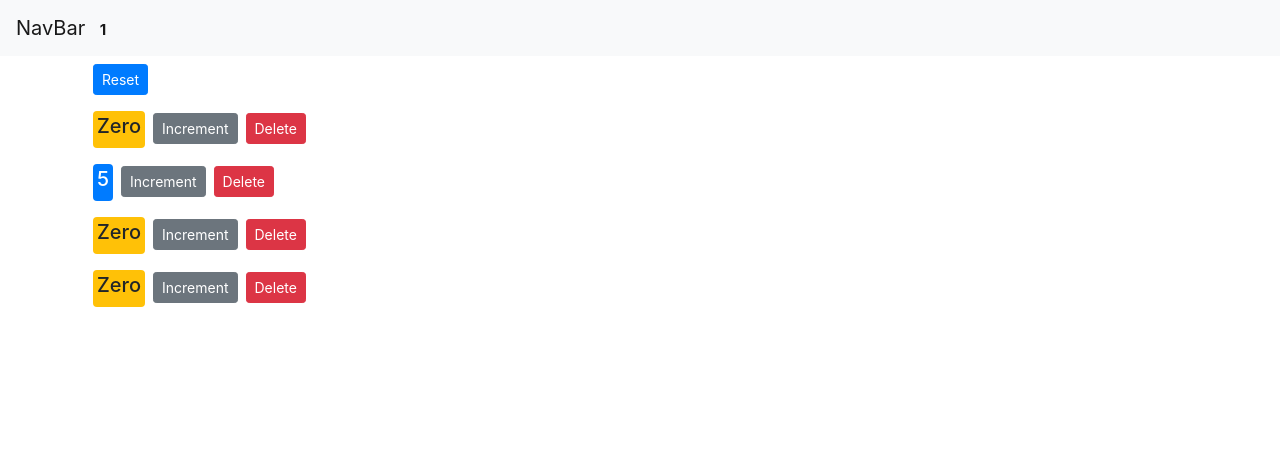
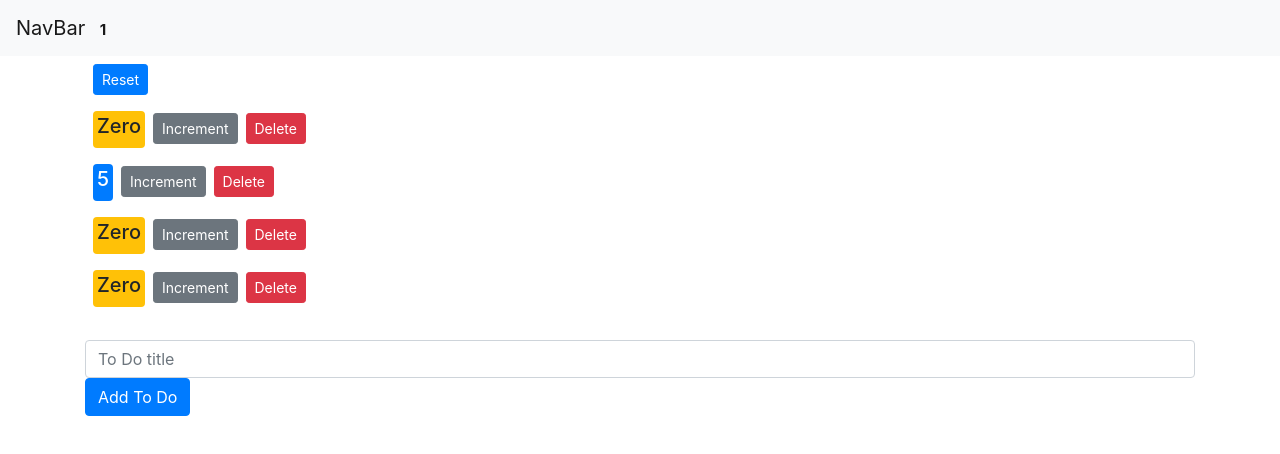
Before and after one commit to chamodshehanka/react-crud, a React (Create React App) app: page / in a window 1280 px wide. Shown: the top 454 px of the page. Built offline with nearby package versions, Linux system fonts and the light colour scheme.

Commit message:
react todo

```diff
--- a/package.json
+++ b/package.json
@@ -3,6 +3,7 @@
   "version": "0.1.0",
   "private": true,
   "dependencies": {
+    "@material-ui/core": "^4.5.2",
     "bootstrap": "^4.3.1",
     "react": "^16.11.0",
     "react-dom": "^16.11.0",
--- a/src/App.js
+++ b/src/App.js
@@ -1,7 +1,8 @@
-import React, { Component } from "react";
-import NavBar from "./components/navbar";
-import "./App.css";
-import Counters from "./components/counters";
+import React, { Component } from 'react';
+import NavBar from './components/navbar';
+import './App.css';
+import Counters from './components/counters';
+import TodoComponent from './components/todo/todo-component';
 
 class App extends Component {
   state = {
@@ -15,12 +16,11 @@ class App extends Component {
 
   constructor() {
     super();
-    console.log("app Constructor");
+    console.log('app Constructor');
   }
 
   componentDidMount(prevProps, prevState) {
     // if (prevProps.counter.value !== this.props.counter.value) {
-
     // }
   }
 
@@ -56,13 +56,15 @@ class App extends Component {
           totalCounters={this.state.counters.filter(c => c.value > 0).length}
         />
 
-        <main className="container">
+        <main className='container'>
           <Counters
             counters={this.state.counters}
             onReset={this.handleReset}
             onIncrement={this.handleIncrement}
             onDelete={this.handleDelete}
           />
+
+          <TodoComponent />
         </main>
       </React.Fragment>
     );
--- /dev/null
+++ b/src/components/todo/add-todo.jsx
@@ -0,0 +1,36 @@
+import React, { Component } from 'react';
+
+class AddTodo extends Component {
+  state = {
+    title: ''
+  };
+
+  onSubmit = e => {
+      e.preventDefault();
+
+  };
+
+  render() {
+    return (
+      <React.Fragment>
+        <form action='' onSubmit={this.onSubmit}>
+          <div className='form-group'>
+            <input
+              className='form-control'
+              type='text'
+              name='title'
+              id=''
+              placeholder='To Do title'
+            />
+
+            <button type='submit' className='btn btn-primary'>
+              Add To Do
+            </button>
+          </div>
+        </form>
+      </React.Fragment>
+    );
+  }
+}
+
+export default AddTodo;
--- /dev/null
+++ b/src/components/todo/todo-component.jsx
@@ -0,0 +1,22 @@
+import React, { Component } from 'react';
+import AddTodo from './add-todo';
+
+const divStyles = {
+  height: '25px'
+};
+
+class TodoComponent extends Component {
+  state = {};
+
+  render() {
+    return (
+      <React.Fragment>
+        <div style={divStyles}></div>
+
+        <AddTodo />
+      </React.Fragment>
+    );
+  }
+}
+
+export default TodoComponent;
```
Also changed, not shown: src/components/todo/todo-item.jsx (added, +10 -0 lines), 1 other file (tests, documents, lock files or other folders).
